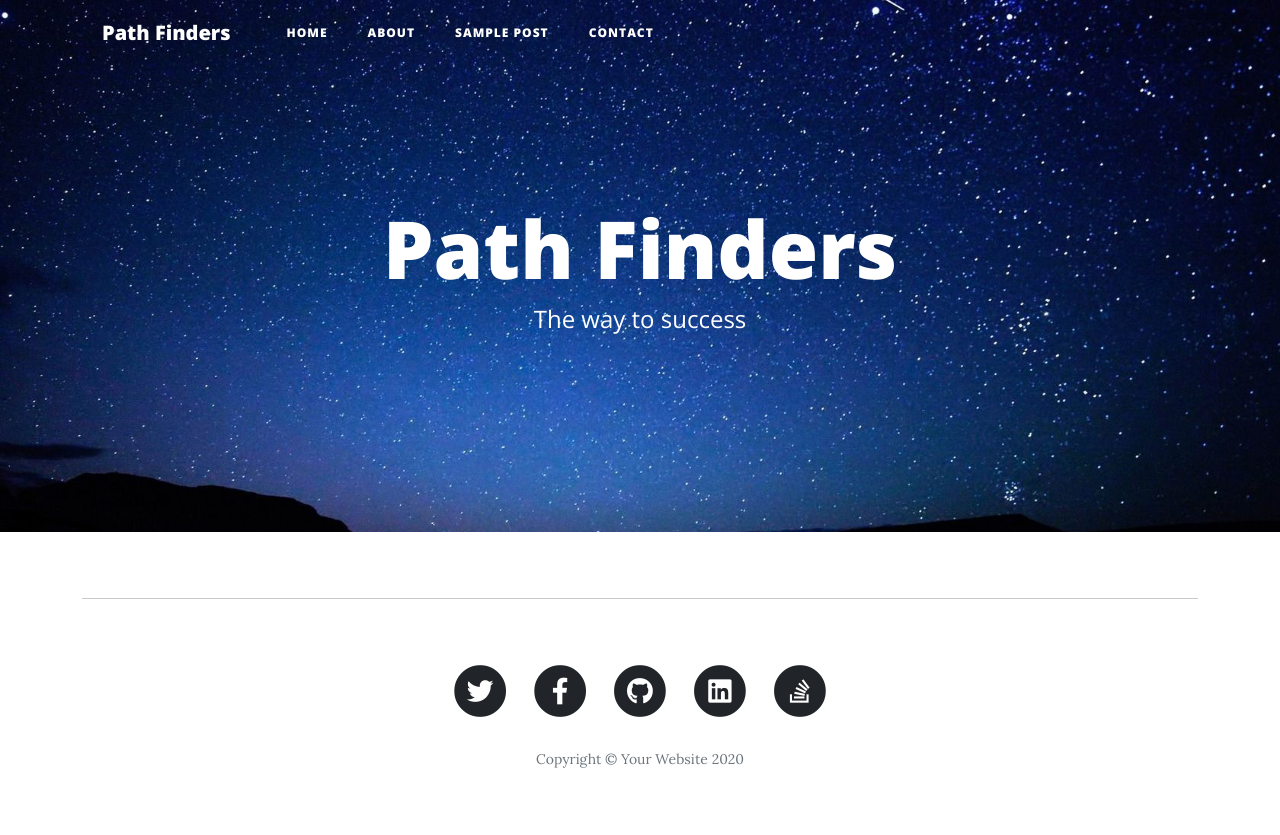
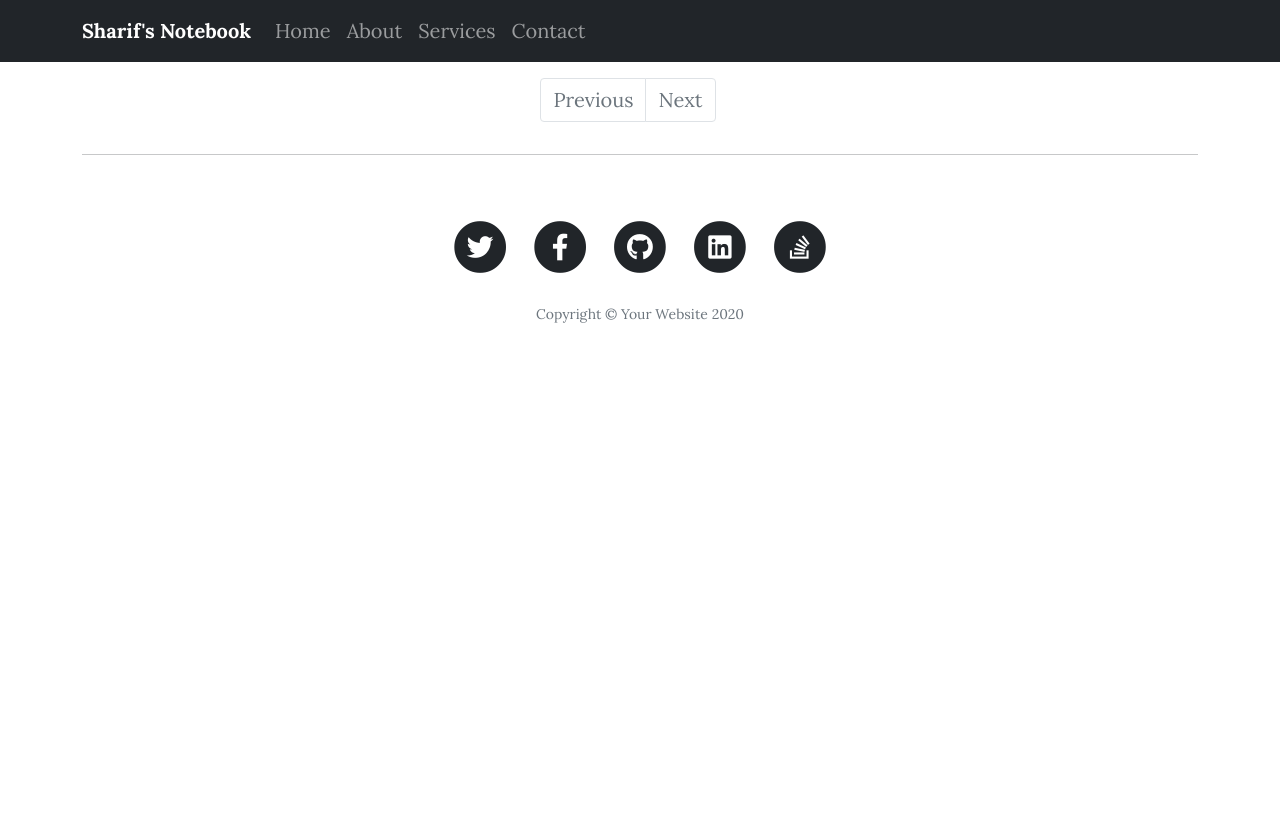
Before and after one commit to sharif-42/Personal_Website, a Django app: page / in a window 1280 px wide. After the commit the page ends 323 px from the top, so only its background shows below. Run offline with Django 3.2, Linux system fonts and the light colour scheme; data that the repository does not hold is empty.

Commit message:
template updated

```diff
--- a/templates/base.html
+++ b/templates/base.html
@@ -10,12 +10,16 @@
     <title>{% block head_title %}{% endblock %}</title>
 
     <!-- Bootstrap core CSS -->
-  <link href="https://cdn.jsdelivr.net/npm/bootstrap@5.0.0-beta1/dist/css/bootstrap.min.css" rel="stylesheet" integrity="sha384-giJF6kkoqNQ00vy+HMDP7azOuL0xtbfIcaT9wjKHr8RbDVddVHyTfAAsrekwKmP1" crossorigin="anonymous">
+    <link href="https://cdn.jsdelivr.net/npm/bootstrap@5.0.0-beta1/dist/css/bootstrap.min.css" rel="stylesheet"
+          integrity="sha384-giJF6kkoqNQ00vy+HMDP7azOuL0xtbfIcaT9wjKHr8RbDVddVHyTfAAsrekwKmP1" crossorigin="anonymous">
 
     <!-- Custom fonts for this template -->
-  <link href="https://cdnjs.cloudflare.com/ajax/libs/font-awesome/5.15.1/css/all.min.css" rel="stylesheet" type="text/css">
-  <link href='https://fonts.googleapis.com/css?family=Lora:400,700,400italic,700italic' rel='stylesheet' type='text/css'>
-  <link href='https://fonts.googleapis.com/css?family=Open+Sans:300italic,400italic,600italic,700italic,800italic,400,300,600,700,800' rel='stylesheet' type='text/css'>
+    <link href="https://cdnjs.cloudflare.com/ajax/libs/font-awesome/5.15.1/css/all.min.css" rel="stylesheet"
+          type="text/css">
+    <link href='https://fonts.googleapis.com/css?family=Lora:400,700,400italic,700italic' rel='stylesheet'
+          type='text/css'>
+    <link href='https://fonts.googleapis.com/css?family=Open+Sans:300italic,400italic,600italic,700italic,800italic,400,300,600,700,800'
+          rel='stylesheet' type='text/css'>
 
     <!-- Custom styles for this template -->
     <link href="{% static 'css/clean-blog.min.css' %}" rel="stylesheet">
@@ -25,32 +29,34 @@
 <body>
 
 <!-- Navigation -->
-  <nav class="navbar navbar-expand-lg navbar-light fixed-top" id="mainNav">
+<nav class="navbar navbar-expand-lg navbar-dark bg-dark fixed-top">
     <div class="container">
-      <a class="navbar-brand" href="\">Path Finders</a>
-      <button class="navbar-toggler navbar-toggler-right" type="button" data-toggle="collapse" data-target="#navbarResponsive" aria-controls="navbarResponsive" aria-expanded="false" aria-label="Toggle navigation">
-        Menu
-        <i class="fas fa-bars"></i>
+        <a class="navbar-brand" href="\"><b>Sharif's Notebook</b></a>
+        <button class="navbar-toggler" type="button" data-toggle="collapse" data-target="#navbarResponsive"
+                aria-controls="navbarResponsive" aria-expanded="false" aria-label="Toggle navigation">
+            <span class="navbar-toggler-icon"></span>
         </button>
         <div class="collapse navbar-collapse" id="navbarResponsive">
             <ul class="navbar-nav ml-auto">
-          <li class="nav-item">
-            <a class="nav-link" href="\">Home</a>
+                <li class="nav-item active">
+                    <a class="nav-link" href="#">Home
+                        <span class="sr-only">(current)</span>
+                    </a>
                 </li>
                 <li class="nav-item">
-            <a class="nav-link" href="about.html">About</a>
+                    <a class="nav-link" href="#">About</a>
                 </li>
                 <li class="nav-item">
-            <a class="nav-link" href="post.html">Sample Post</a>
+                    <a class="nav-link" href="#">Services</a>
                 </li>
                 <li class="nav-item">
-            <a class="nav-link" href="contact.html">Contact</a>
+                    <a class="nav-link" href="#">Contact</a>
                 </li>
             </ul>
         </div>
     </div>
 </nav>
-
+<br>
 
 {% block content %}
 
@@ -112,7 +118,9 @@
 
 <!-- Bootstrap core JavaScript -->
 <!-- <script src="vendor/jquery/jquery.min.js"></script> -->
-  <script src="https://cdn.jsdelivr.net/npm/bootstrap@5.0.0-beta1/dist/js/bootstrap.bundle.min.js" integrity="sha384-ygbV9kiqUc6oa4msXn9868pTtWMgiQaeYH7/t7LECLbyPA2x65Kgf80OJFdroafW" crossorigin="anonymous"></script>
+<script src="https://cdn.jsdelivr.net/npm/bootstrap@5.0.0-beta1/dist/js/bootstrap.bundle.min.js"
+        integrity="sha384-ygbV9kiqUc6oa4msXn9868pTtWMgiQaeYH7/t7LECLbyPA2x65Kgf80OJFdroafW"
+        crossorigin="anonymous"></script>
 <!-- Custom scripts for this template -->
 <script src="{% static 'js/clean-blog.min.js' %}"></script>
 
--- a/templates/home.html
+++ b/templates/home.html
@@ -4,22 +4,22 @@
 
 {% block content %}
 
-  <!-- Page Header -->
-  <header class="masthead" style="background-image: url({% static 'img/sky_with_stars.jpg' %})">
-    <div class="container">
-      <div class="row">
-        <div class="col-lg-12 col-md-12 mx-auto">
-          <div class="site-heading">
-            <h1>Path Finders</h1>
-            <span class="subheading">The way to success</span>
-          </div>
-        </div>
-      </div>
-    </div>
-  </header>
+<!--&lt;!&ndash; Page Header &ndash;&gt;-->
+<!--<header class="masthead" style="background-image: url({% static 'img/sky_with_stars.png' %})">-->
+<!--    <div class="container">-->
+<!--        <div class="row">-->
+<!--            <div class="col-lg-12 col-md-12 mx-auto">-->
+<!--                <div class="site-heading">-->
+<!--                    <h1>Path Finders</h1>-->
+<!--                    <span class="subheading">The way to success</span>-->
+<!--                </div>-->
+<!--            </div>-->
+<!--        </div>-->
+<!--    </div>-->
+<!--</header>-->
 
-  <div class="container">
-    <div class="row">
+<div class="container mt-4">
+    <div class="row mt-2">
         <div class="col-lg-12 col-md-12 mx-auto">
             <div class="post-preview">
                 {% for post in posts %}
@@ -35,7 +35,7 @@
                     <a href="#">{{post.author.full_name}}</a>
                     on {{post.created_at}}</p>
                 <p class="post-small-brief">
-            {{post.content|truncatewords:50}}
+                    {{post.content|safe|truncatewords:50}}
                 </p>
             </div>
             <hr>
@@ -43,5 +43,40 @@
             <!-- Pager -->
         </div>
     </div>
+    <!-- Pagination -->
+    <div class="row">
+        <nav class="col-lg-6 offset-lg-3 mt-4 d-flex justify-content-center">
+            <ul class="pagination">
+
+                {% if page_obj.has_previous %}
+                <li class="page-item">
+                    <a class="page-link" href="?page={{ page_obj.previous_page_number }}">Previous</a>
+                </li>
+                {% else %}
+                <li class="page-item disabled">
+                    <a class="page-link" href="#">Previous</a>
+                </li>
+                {% endif %}
+
+                {% for i in page_obj.paginator.page_range %}
+                <li class=" page-item {% if page_obj.number == i %}active{% endif %}">
+                    <a class="page-link" href="?page={{ i }}">{{ i }}</a>
+                </li>
+                {% endfor %}
+
+                {% if page_obj.has_next %}
+                <li class="page-item">
+                    <a class="page-link" href="?page={{ page_obj.next_page_number }}">Next</a>
+                </li>
+                {% else %}
+                <li class="page-item disabled">
+                    <a class="page-link" href="#">Next</a>
+                </li>
+                {% endif %}
+
+            </ul>
+        </nav>
+    </div>
+    <!-- /Pagination -->
 </div>
 {% endblock content %}
```
Also changed, not shown: templates/post-detail.html (+20 -26 lines). Lines whose indentation alone changed are shown as unchanged.
